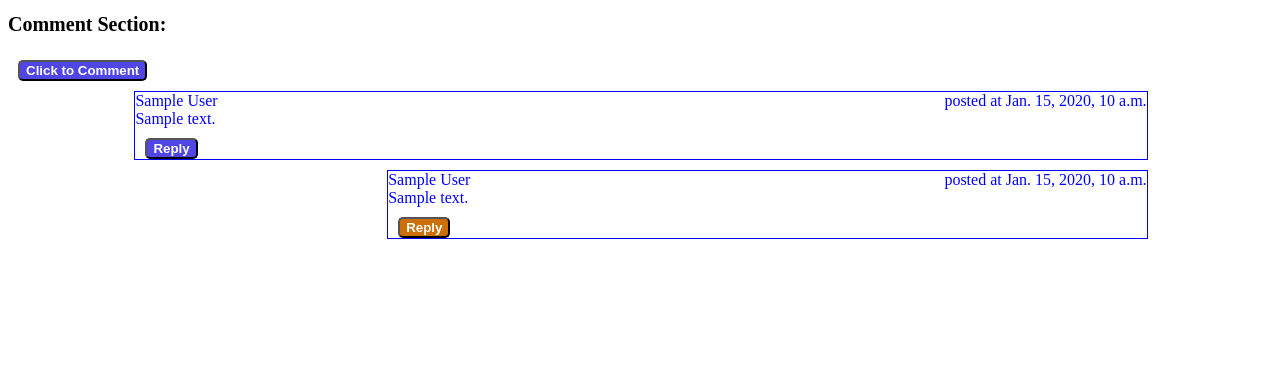
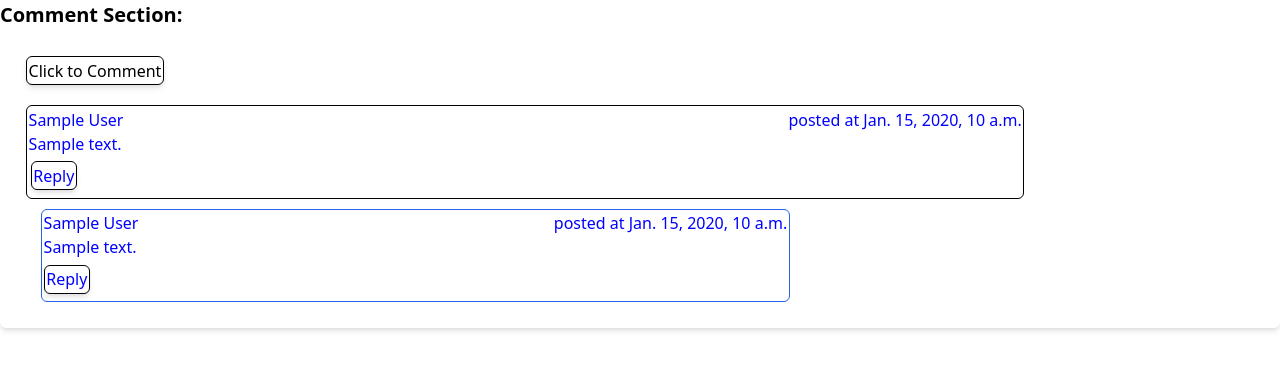
Before and after one commit to Ahmad1786/Senior-Project, a Django app: template project/posts/templates/comment-section.html in a window 1280 px wide. Shown: the top 370 px of the page. Run offline with Django 5.2, Linux system fonts and the light colour scheme; tables that the repository leaves empty hold one stand-in row (values such as "Sample post"); the template is opened without the code that fills it: values that come from a table or form of the project are taken from there, most other values are stand-ins (such as "Sample title", 1, 10 or a date in 2020); some libraries are stand-ins or nearby versions.

Commit message:
changed the comment section

```diff
--- a/project/posts/templates/comment-section.html
+++ b/project/posts/templates/comment-section.html
@@ -8,53 +8,64 @@
     <link rel="stylesheet" href="{% static 'style.css' %}">
     <!-- htmx script -->
     <script src="https://unpkg.com/htmx.org@1.9.10"></script>
+    <!-- Tailwind CSS -->
+    <script src="https://cdn.tailwindcss.com"></script>
+    <link href="https://cdn.jsdelivr.net/npm/tailwindcss@2.2.19/dist/tailwind.min.css" rel="stylesheet">
 </head>
 
 <!-- htmx csrf_token passage -->
-<body hx-headers='{"X-CSRFToken": "{{ csrf_token }}"}'>
+<body hx-headers='{"X-CSRFToken": "{{ csrf_token }}"}'  >
     <h1 style=" font-size:20px; font-weight:bold;">Comment Section:</h1>
-    <div class="commentcontainer" style="background-color:white; border-radius: 15px;">
+    <div class="commentcontainer" style="background-color:white; box-shadow: 0px 4px 6px -1px rgba(0, 0, 0, 0.1), 0px 2px 4px -1px rgba(0, 0, 0, 0.06);
+    border-radius: 0.375rem; padding: 1rem; margin-bottom: 1rem;">
 
         <!-- Create an original comment. -->
-        <button style="border-radius: 5px; margin-top: 10px; margin-left: 10px; background-color: rgb(79 70 229); color:white; font-weight:bold" hx-get="{%url 'posts:add_comment' post_type post_id %}" hx-target="#comment-container">Click to Comment</button>
+        <button style="background-color:white; box-shadow: 0px 4px 6px -1px rgba(0, 0, 0, 0.1), 0px 2px 4px -1px rgba(0, 0, 0, 0.06);
+        border-radius: 0.375rem; padding: .1rem; border: 1px solid black; margin: 10px;" hx-get="{%url 'posts:add_comment' post_type post_id %}" hx-target="#comment-container">Click to Comment</button>
         <div id="comment-container"></div>
 
         {% for parent_comment, replies in threads.items %}
             <!-- Print out the parent comment -->
-            <div class="comment">
+            <div class="comment" style="border-radius: 0.375rem; padding: .1rem; border: 1px solid black; margin: 10px; ">
                 {{ parent_comment.author }}<a class="comment_date"> posted at {{ parent_comment.date_time }}</a>
                 <div id="parent-comment{{ parent_comment.id }}">{{ parent_comment.content}}</div>
 
                 <!-- A button to make a reply. -->
-                <button style="border-radius: 5px; margin-top: 10px; margin-left: 10px; background-color: rgb(79 70 229); color:white; font-weight:bold" hx-get="{%url 'posts:add_reply' post_type post_id parent_comment.id%}" hx-target="#reply-container{{ parent_comment.id }}">Reply</button>
+                <button style="background-color:white; box-shadow: 0px 4px 6px -1px rgba(0, 0, 0, 0.1), 0px 2px 4px -1px rgba(0, 0, 0, 0.06);
+                border-radius: 0.375rem; padding: .1rem; border: 1px solid black; margin: 5.5px; margin-left: 2px;" hx-get="{%url 'posts:add_reply' post_type post_id parent_comment.id%}" hx-target="#reply-container{{ parent_comment.id }}">Reply</button>
 
                 <!-- If the user is the creator of the comment, allow them the option to edit or delete it. -->
                 {% if parent_comment.author == current_user %}
                     <!-- Edit button -->
-                    <button style="border-radius: 5px; margin-top: 10px; margin-left: 10px; background-color: rgb(79 70 229); color:white; font-weight:bold" hx-get="{% url 'posts:edit_comment' post_type post_id parent_comment.id %}" hx-target="#parent-comment{{ parent_comment.id }}">Edit</button>
+                    <button style="background-color:white; box-shadow: 0px 4px 6px -1px rgba(0, 0, 0, 0.1), 0px 2px 4px -1px rgba(0, 0, 0, 0.06);
+                    border-radius: 0.375rem; padding: .1rem; border: 1px solid black; margin: 5.5px; margin-left: 2px;" hx-get="{% url 'posts:edit_comment' post_type post_id parent_comment.id %}" hx-target="#parent-comment{{ parent_comment.id }}">Edit</button>
 
                     <!-- Delete button -->
-                    <button style="border-radius: 5px; margin-top: 10px; margin-left: 10px; background-color: rgb(79 70 229); color:white; font-weight:bold" hx-post="{% url 'posts:delete_comment' post_type post_id parent_comment.id %}" hx-target="#comment-section">Delete</button>
+                    <button style="background-color:white; box-shadow: 0px 4px 6px -1px rgba(0, 0, 0, 0.1), 0px 2px 4px -1px rgba(0, 0, 0, 0.06);
+                    border-radius: 0.375rem; padding: .1rem; border: 1px solid black; margin: 5.5px; margin-left: 2px;" hx-post="{% url 'posts:delete_comment' post_type post_id parent_comment.id %}" hx-target="#comment-section">Delete</button>
                 {% endif %}
             </div>
 
                 <!-- Check for replies to the parent comment and print them out -->
                 {% for reply in replies %}
-                    <div class="reply">
+                    <div class="reply" style="position: relative; left: 15px; border-radius: 0.375rem; padding: .1rem; border: 1px solid #2563eb; margin: 10px;">
                         <!-- Find alternative to avoid line break other than <a> tag? -->
                         {{ reply.author }} <a class="comment_date"> posted at {{ reply.date_time }}</a>
                         <div id="reply-comment{{ reply.id }}">{{ reply.content}}</div>
 
                         <!-- A button to make a reply. -->
-                        <button style="border-radius: 5px; margin-top: 10px; margin-left: 10px; background-color: rgb(204, 111, 6); color:white; font-weight:bold" hx-get="{%url 'posts:add_reply' post_type post_id parent_comment.id %}" hx-target="#reply-container{{ parent_comment.id }}">Reply</button>
+                        <button style="background-color:white; box-shadow: 0px 4px 6px -1px rgba(0, 0, 0, 0.1), 0px 2px 4px -1px rgba(0, 0, 0, 0.06);
+                        border-radius: 0.375rem; padding: .1rem; border: 1px solid black; margin: 5.5px; margin-left: .1px;" hx-get="{%url 'posts:add_reply' post_type post_id parent_comment.id %}" hx-target="#reply-container{{ parent_comment.id }}">Reply</button>
 
                         <!-- If the user is the creator of the comment, allow them the option to edit or delete it. -->
                         {% if reply.author == current_user %}
                             <!-- Edit button -->
-                            <button style="border-radius: 5px; margin-top: 10px; margin-left: 10px; background-color: rgb(204, 111, 6); color:white; font-weight:bold" hx-get="{% url 'posts:edit_comment' post_type post_id reply.id %}" hx-target="#reply-comment{{ reply.id }}">Edit</button>
+                            <button style="background-color:white; box-shadow: 0px 4px 6px -1px rgba(0, 0, 0, 0.1), 0px 2px 4px -1px rgba(0, 0, 0, 0.06);
+                            border-radius: 0.375rem; padding: .1rem; border: 1px solid black; margin: 5.5px; margin-left: .1px;" hx-get="{% url 'posts:edit_comment' post_type post_id reply.id %}" hx-target="#reply-comment{{ reply.id }}">Edit</button>
 
                             <!-- Delete button -->
-                            <button style="border-radius: 5px; margin-top: 10px; margin-left: 10px; background-color: rgb(204, 111, 6); color:white; font-weight:bold" hx-post="{% url 'posts:delete_comment' post_type post_id reply.id %}" hx-target="#comment-section">Delete</button>
+                            <button style="background-color:white; box-shadow: 0px 4px 6px -1px rgba(0, 0, 0, 0.1), 0px 2px 4px -1px rgba(0, 0, 0, 0.06);
+                            border-radius: 0.375rem; padding: .1rem; border: 1px solid black; margin: 5.5px; margin-left: .1px;" hx-post="{% url 'posts:delete_comment' post_type post_id reply.id %}" hx-target="#comment-section">Delete</button>
                         {% endif %}
                     </div>
                 {% endfor %} <!-- End replies loop -->
--- a/project/posts/templates/posts/chore.html
+++ b/project/posts/templates/posts/chore.html
@@ -149,9 +149,10 @@
 
 <!-- htmx csrf_token passage -->
 <body class="font-[Poppins]  bg-blue-600" hx-headers='{"X-CSRFToken": "{{ csrf_token }}"}'>
-    <div class="chorecontainer font-[Poppins]" >
+    <div class="chorecontainer font-[Poppins]"  >
         <h1 class="head">{{ post_name }}</h1>
-        <div class="chorecontent font-[Poppins]">
+        <div class="chorecontent font-[Poppins]" style="background-color:white; box-shadow: 0px 4px 6px -1px rgba(0, 0, 0, 0.1), 0px 2px 4px -1px rgba(0, 0, 0, 0.06);
+        border-radius: 0.375rem; padding: 1rem; margin-bottom: 1rem;">
             <span class="choredescrip font-[Poppins]">
                 Description: {{ description }}
             </span><br/>
```
